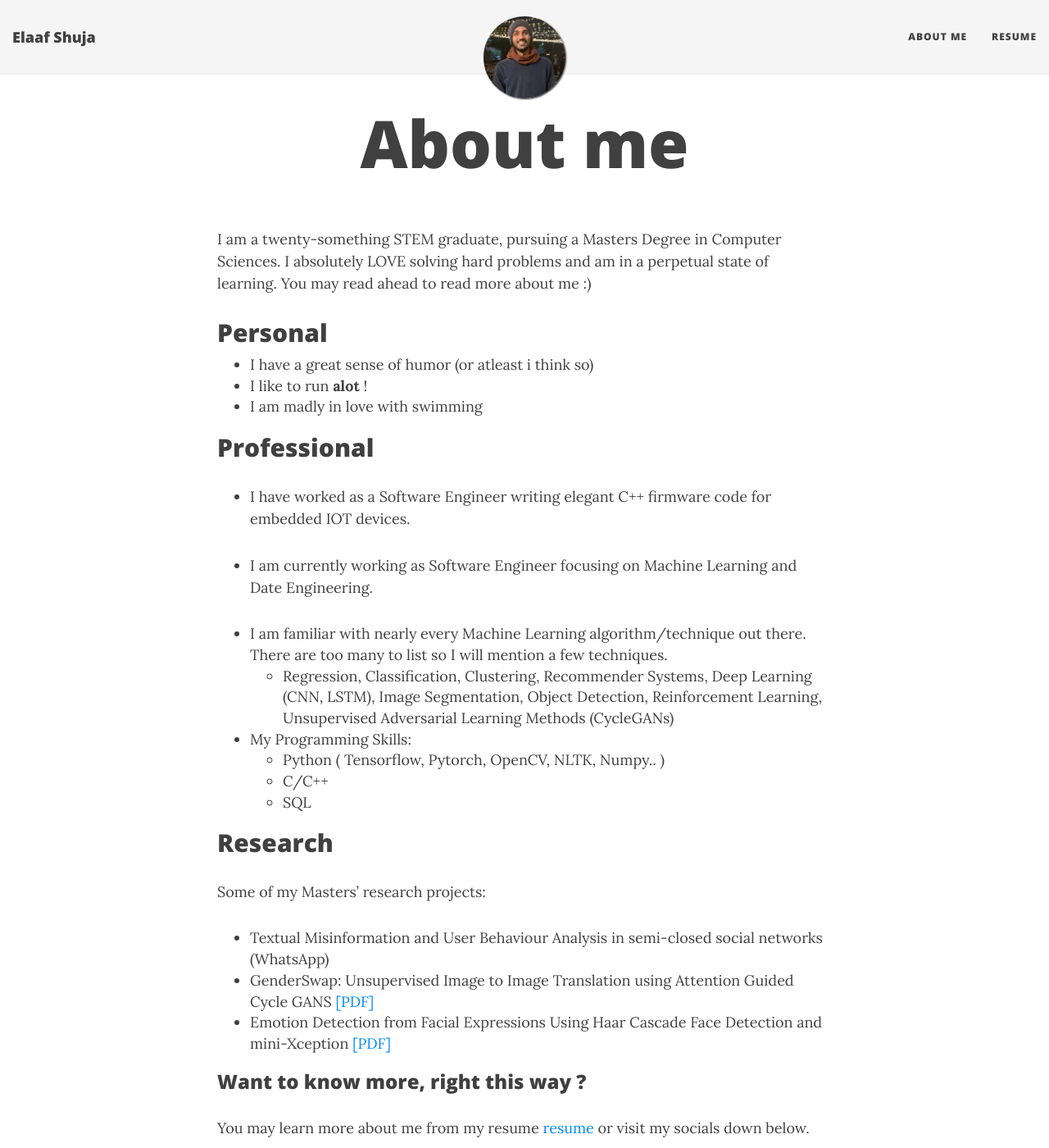
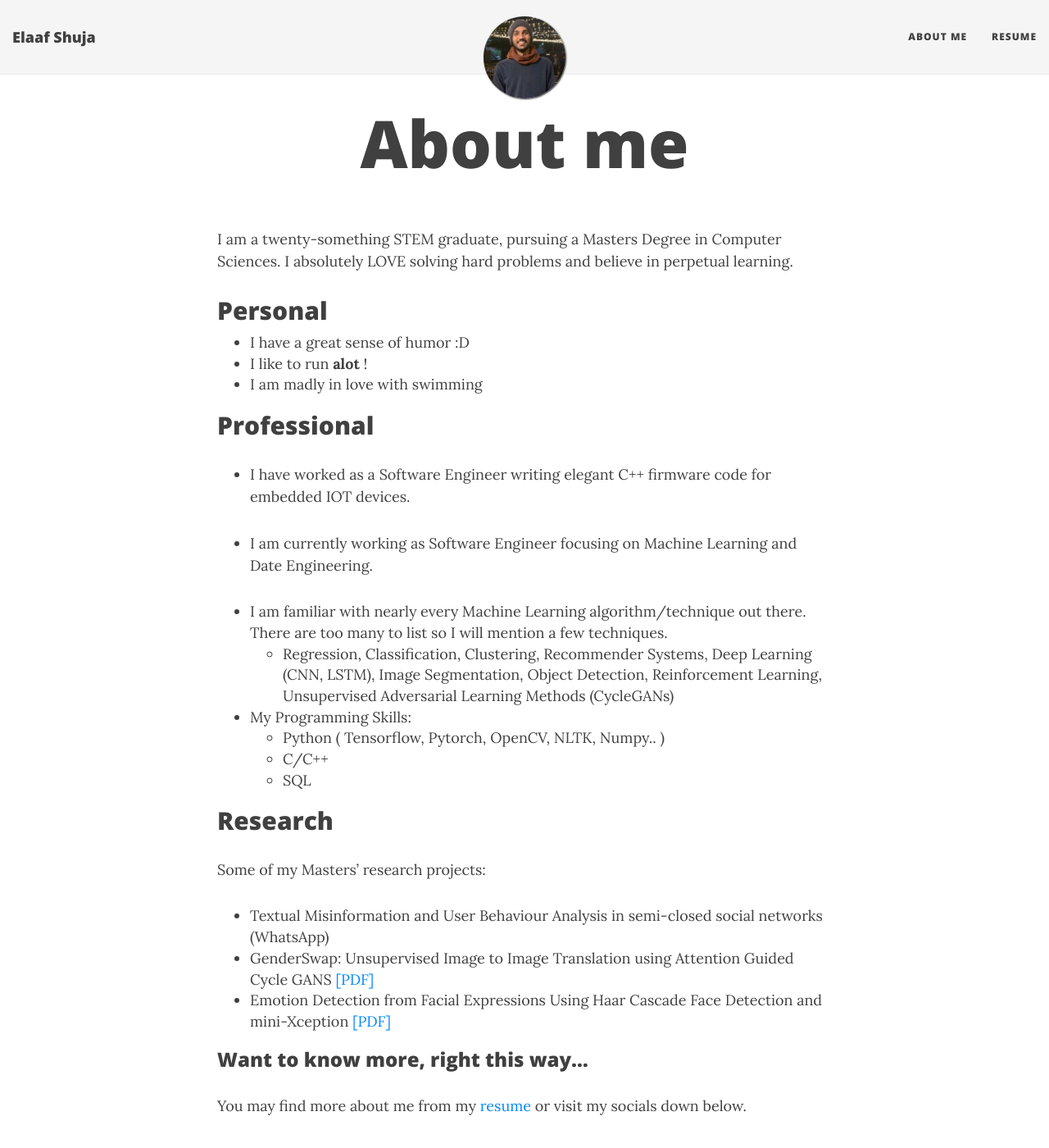
Before and after one commit to elaaf/elaaf.github.io, a Jekyll site: the page built from aboutme.md, in a window 1280 px wide and 1400 px high. Shown: the whole window at 82% size. Built offline with Jekyll 4.4.1, drawn with Linux system fonts in a browser that asks for light colours; nearby versions of some CDN libraries.

Commit message:
updated aboutme

```diff
--- a/aboutme.md
+++ b/aboutme.md
@@ -4,18 +4,16 @@ title: About me
 subtitle:
 ---
 
-I am a twenty-something STEM graduate, pursuing a Masters Degree in Computer Sciences. I absolutely LOVE solving hard problems and am in a perpetual state of learning. You may read ahead to read more about me :)
+I am a twenty-something STEM graduate, pursuing a Masters Degree in Computer Sciences. I absolutely LOVE solving hard problems and believe in perpetual learning.
 
 
 ## Personal
-
-- I have a great sense of humor (or atleast i think so)
+- I have a great sense of humor :D
 - I like to run **alot** !
 - I am madly in love with swimming
 
+
 ## Professional
-
-
 - I have worked as a Software Engineer writing elegant C++ firmware code for embedded IOT devices.
 
 
@@ -41,5 +39,6 @@ Some of my Masters' research projects:
 [[PDF]](https://elaaf.github.io/archives/FaceEmotion_mini-Xception.pdf)
 
 
-### Want to know more, right this way ?
-You may learn more about me from my resume [resume](./archives/elaaf_shuja_resume.pdf) or visit my socials down below.
+
+### Want to know more, right this way...
+You may find more about me from my [resume](./archives/elaaf_shuja_resume.pdf) or visit my socials down below.
```
